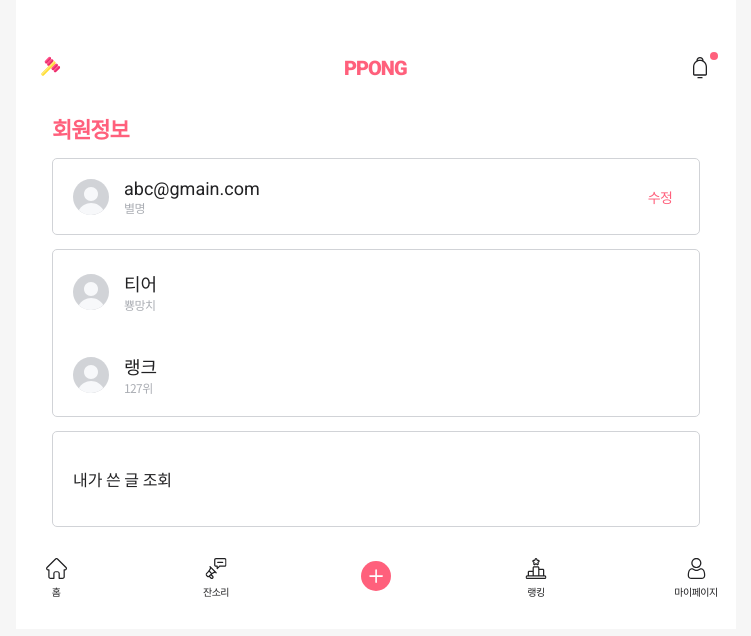
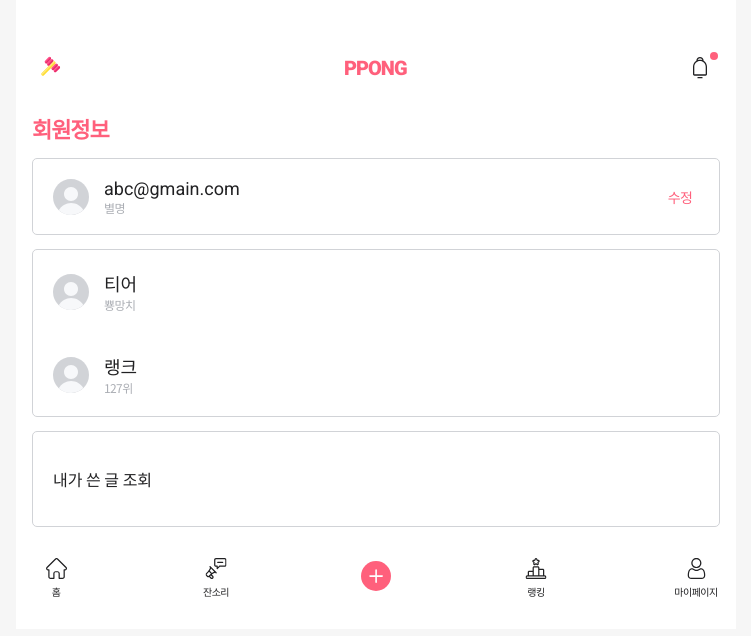
Before and after one commit to codestates-seb/seb42_main_026, a React (Create React App) app in the folder client/: page /MyPage in a window 1280 px wide. Shown: the top 636 px of the page, without its empty margins (264-1015 px from the left). Built offline with nearby package versions, Linux system fonts and the light colour scheme.

Commit message:
design : 양옆 padding globalstyle로 이동

```diff
--- a/client/src/page/MyPage.tsx
+++ b/client/src/page/MyPage.tsx
@@ -20,7 +20,6 @@ const MyPageWrapper = styled.div`
   display: flex;
   flex-direction: column;
   gap: 14px;
-  padding: 0px 20px;
 `;
 
 const MyPageTitle = styled.span`
```
